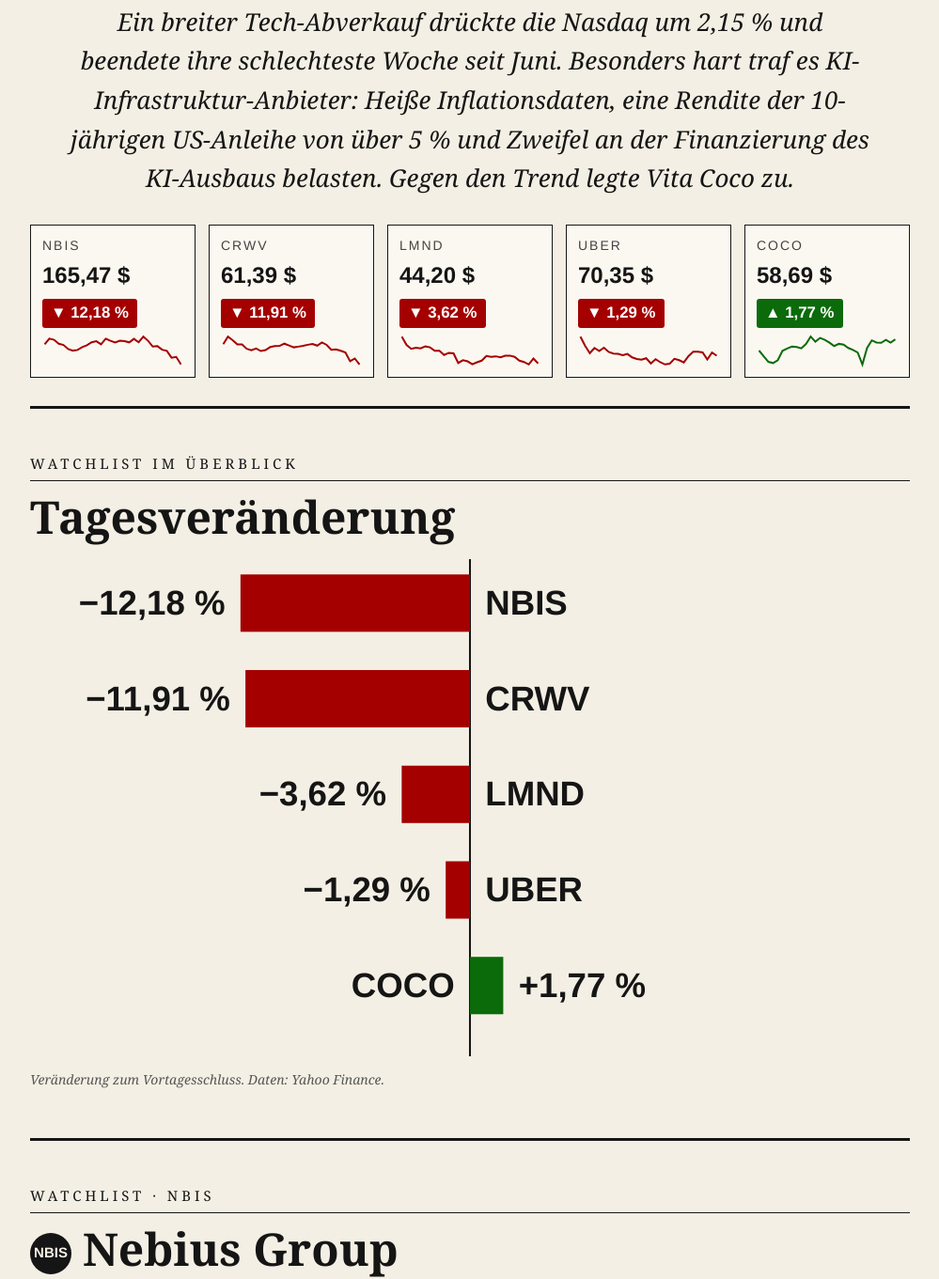
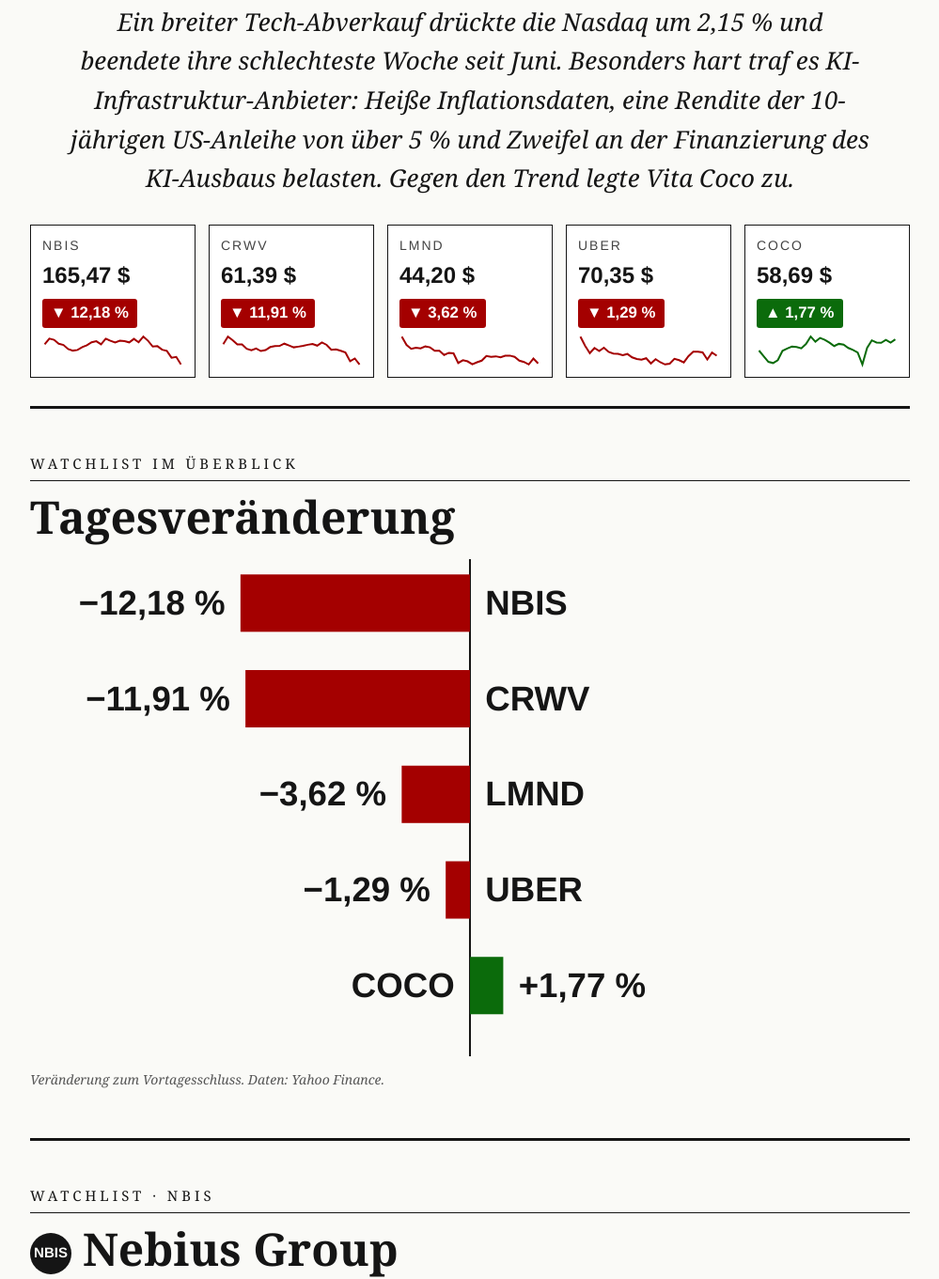
Before and after one commit to adb15062001/limitless-journal, a plain HTML site: page index.html in a window 1280 px wide. Shown: the part 544-1905 px from the top of the page at 94% size, without its empty margins (140-1139 px from the left). Drawn offline with Linux system fonts and the light colour scheme; a web font is replaced by a local one.

Commit message:
Hellerer Hintergrund

```diff
--- a/index.html
+++ b/index.html
@@ -1,6 +1,6 @@
 <!doctype html><html lang="de"><head><meta charset="utf-8"><meta name="viewport" content="width=device-width,initial-scale=1">
 <title>Limitless Journal – Freitag, 16. Oktober 2026</title><link href="https://fonts.googleapis.com/css2?family=UnifrakturMaguntia&display=swap" rel="stylesheet"><style>*{box-sizing:border-box}
-body{background:#f4efe4;color:#151515;font-family:Georgia,'Times New Roman',serif;margin:0;font-size:21px;line-height:1.6}
+body{background:#fafaf7;color:#151515;font-family:Georgia,'Times New Roman',serif;margin:0;font-size:21px;line-height:1.6}
 .wrap{max-width:1000px;margin:auto;padding:28px 32px 60px}
 header{text-align:center;border-bottom:5px double #151515;padding-bottom:10px}
 .mast{font-family:'UnifrakturMaguntia','Old English Text MT',Georgia,serif;font-size:84px;line-height:1.1;margin:14px 0}
@@ -39,7 +39,7 @@
 .tag{display:inline-block;font-family:Helvetica,Arial,sans-serif;font-size:.8em;font-weight:bold;padding:2px 9px;border-radius:3px;color:#fff;white-space:nowrap}
 .tag.up{background:#0b6b0b}.tag.down{background:#a40000}
 .tiles{display:grid;grid-template-columns:repeat(auto-fit,minmax(170px,1fr));gap:14px;margin-top:28px;text-align:left}
-.tile{border:1.5px solid #151515;background:#fbf8f1;padding:10px 12px;font-family:Helvetica,Arial,sans-serif}
+.tile{border:1.5px solid #151515;background:#ffffff;padding:10px 12px;font-family:Helvetica,Arial,sans-serif}
 .tile .t{font-size:14px;letter-spacing:2px;text-transform:uppercase;color:#444}
 .tile .v{font-size:24px;font-weight:bold;margin:2px 0}
 .tile .spark{width:100%;height:36px;display:block;margin-top:6px}
@@ -47,7 +47,7 @@
 .chart figcaption{font-family:Helvetica,Arial,sans-serif;font-size:16px;margin-bottom:6px}
 .chart svg{width:100%;height:auto;display:block;font-family:Helvetica,Arial,sans-serif;font-size:13px;fill:#333}
 .chart svg .b{font-weight:bold;fill:#151515}.chart svg .big{font-size:18px}
-.badge{display:inline-flex;align-items:center;justify-content:center;width:44px;height:44px;border-radius:50%;background:#151515;color:#f4efe4;font-family:Helvetica,Arial,sans-serif;font-weight:bold;font-size:15px;margin-right:12px;vertical-align:middle}
+.badge{display:inline-flex;align-items:center;justify-content:center;width:44px;height:44px;border-radius:50%;background:#151515;color:#fafaf7;font-family:Helvetica,Arial,sans-serif;font-weight:bold;font-size:15px;margin-right:12px;vertical-align:middle}
 .mini{display:grid;grid-template-columns:repeat(auto-fit,minmax(400px,1fr));gap:10px 30px}
 .chartnote{font-size:14px;color:#555;font-style:italic}
 @media(max-width:700px){.tiles{grid-template-columns:repeat(2,1fr);gap:10px}.tile .v{font-size:20px}.badge{width:36px;height:36px;font-size:13px}.chart svg{font-size:21px}.chart svg .big{font-size:22px}.chart figcaption{font-size:14px}}
```
Also changed, not shown: archiv.html (+3 -3 lines), ausgabe/2026-10-16.html (+3 -3 lines), 1 other file.
